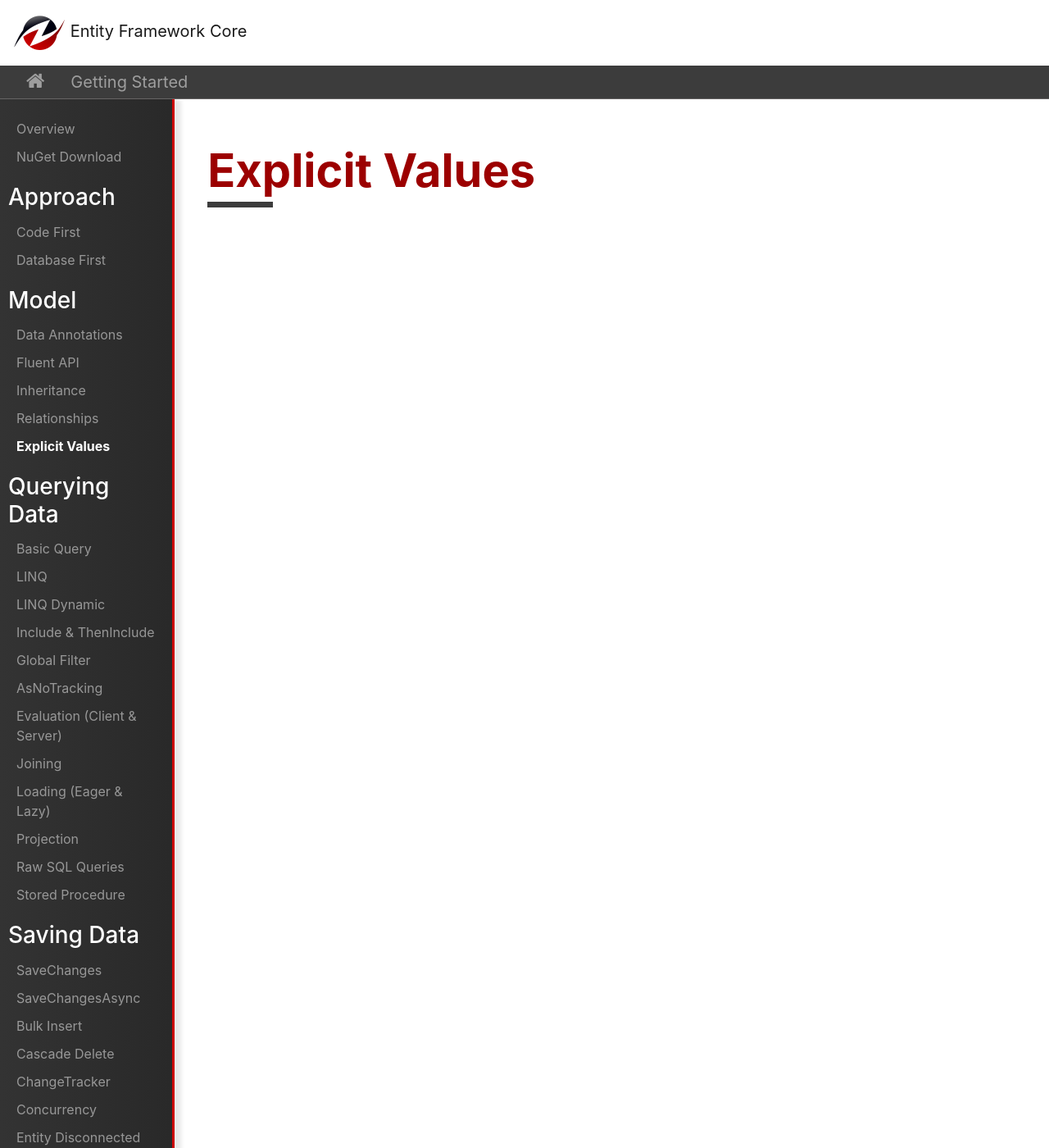
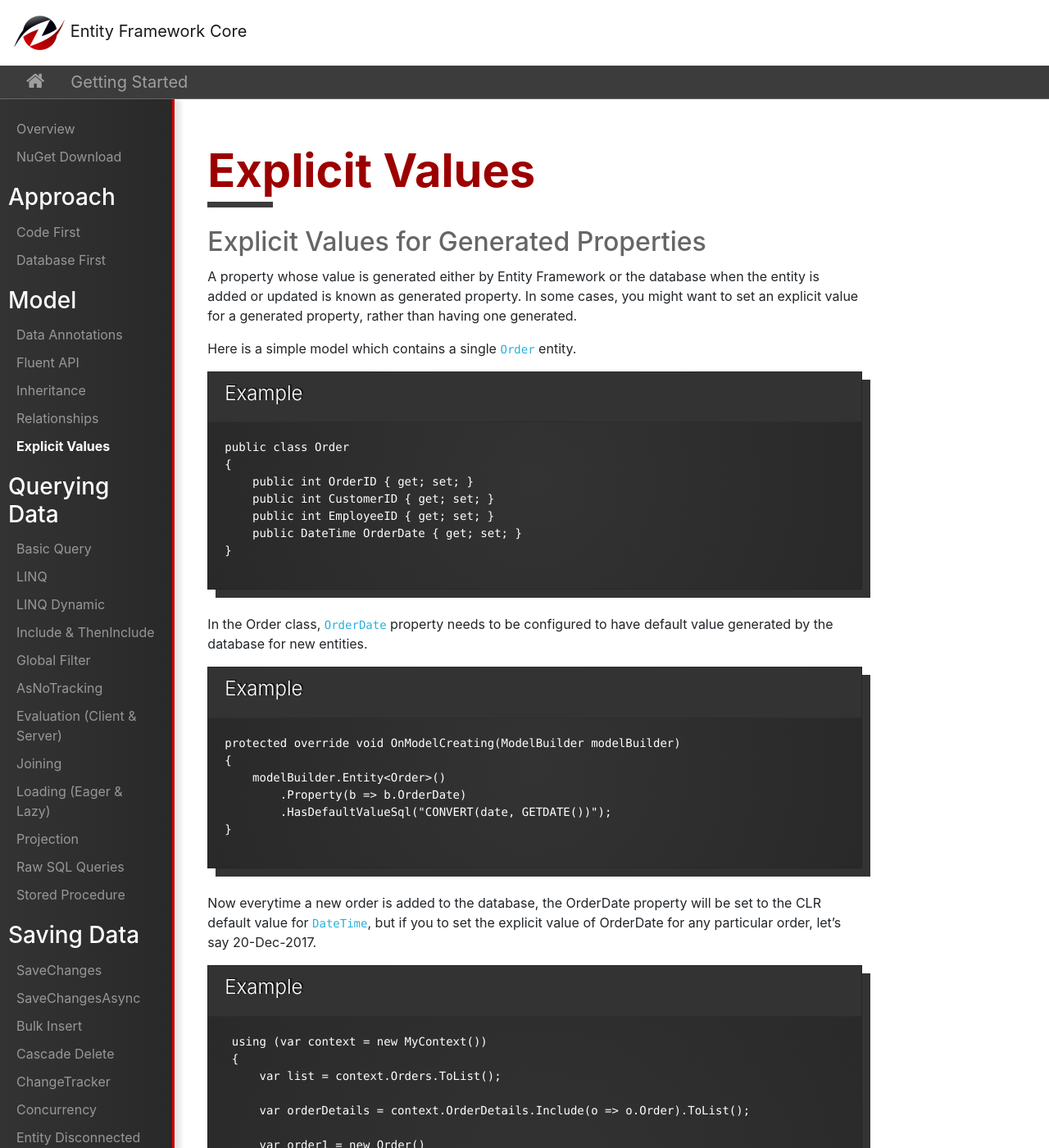
Before and after one commit to zzzprojects/EntityFrameworkCore, a Jekyll site: the page built from docs/pages/getting-started/model/explicit-values.md, in a window 1280 px wide and 1400 px high. Shown: the whole window at 82% size. Built offline with Jekyll 4.4.1, drawn with Linux system fonts in a browser that asks for light colours; nearby versions of some CDN libraries; our own code applies the rules of GitHub Pages for plain Markdown files; some of the changed text lies outside the part shown.

Commit message:
Added Explicit Values article

```diff
--- a/docs/pages/getting-started/model/explicit-values.md
+++ b/docs/pages/getting-started/model/explicit-values.md
@@ -1,3 +1,70 @@
 ---
 permalink: model-explicit-values
 ---
+
+## Explicit Values for Generated Properties
+
+A property whose value is generated either by Entity Framework or the database when the entity is added or updated is known as generated property. In some cases, you might want to set an explicit value for a generated property, rather than having one generated.
+
+Here is a simple model which contains a single `Order` entity.
+
+{% include template-example.html %}
+{% highlight csharp %}
+
+public class Order
+{
+    public int OrderID { get; set; }
+    public int CustomerID { get; set; }
+    public int EmployeeID { get; set; }
+    public DateTime OrderDate { get; set; }
+}
+
+{% endhighlight %}
+
+In the Order class, `OrderDate` property needs to be configured to have default value generated by the database for new entities.
+
+{% include template-example.html %}
+{% highlight csharp %}
+protected override void OnModelCreating(ModelBuilder modelBuilder)
+{
+    modelBuilder.Entity<Order>()
+        .Property(b => b.OrderDate)
+        .HasDefaultValueSql("CONVERT(date, GETDATE())");
+}
+
+{% endhighlight %}
+
+Now everytime a new order is added to the database, the OrderDate property will be set to the CLR default value for `DateTime`, but if you to set the explicit value of OrderDate for any particular order, let's say 20-Dec-2017.
+
+{% include template-example.html %}
+{% highlight csharp %}
+ using (var context = new MyContext())
+ {
+     var list = context.Orders.ToList();
+
+     var orderDetails = context.OrderDetails.Include(o => o.Order).ToList();
+
+     var order1 = new Order()
+     {
+         CustomerID = 6,
+         EmployeeID = 8
+     };
+
+     var order2 = new Order()
+     {
+         CustomerID = 10,
+         EmployeeID = 1,
+         OrderDate = new DateTime(2017, 12, 20)
+     };
+
+     context.Orders.Add(order1);
+     context.Orders.Add(order2);
+     context.SaveChanges();
+ }
+{% endhighlight %}
+
+We have added two orders, one with default OrderDate value which will set by the database and the other order has explicit OrderDate value.
+
+<img src="{{ site.github.url }}/images/explicit-values.png">
+
+If you open the database, you will see that the database generated value for the first order and our explicit value was used for the second.
```
Also changed, not shown: docs/images/explicit-values.PNG (added).
